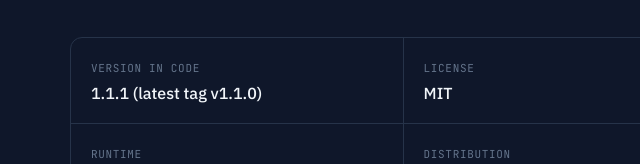
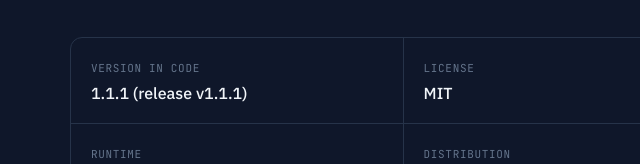
Before and after one commit to scottconverse/AgentSuite, a plain HTML site: page docs/index.html in a window 1280 px wide. Shown: the part 4090-4254 px from the top of the page, 0-640 px from the left. Drawn offline with Linux system fonts and the light colour scheme.

Commit message:
Docs: landing page shows the v1.1.1 release (#61)

```diff
--- a/docs/index.html
+++ b/docs/index.html
@@ -313,7 +313,7 @@ agentsuite founder run --business-goal "Launch My Product v1" --project-slug mp<
   <div class="head"><div><p class="kicker">Status</p><h2>Shipped, tested, and honest about its edges.</h2></div></div>
   <div class="status">
     <div class="stat-list">
-      <div><small>Version in code</small><b>1.1.1 (latest tag v1.1.0)</b></div>
+      <div><small>Version in code</small><b>1.1.1 (release v1.1.1)</b></div>
       <div><small>License</small><b>MIT</b></div>
       <div><small>Runtime</small><b>Python 3.11 or 3.12</b></div>
       <div><small>Distribution</small><b>GitHub only, no PyPI</b></div>
```
